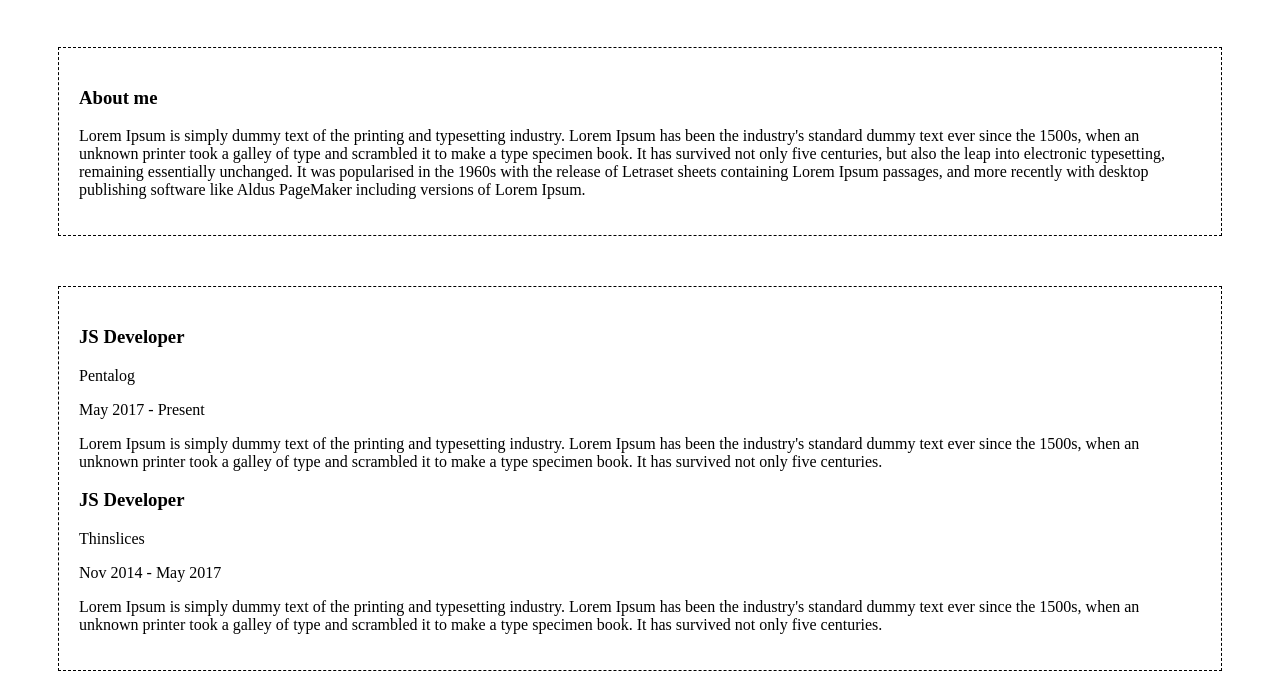
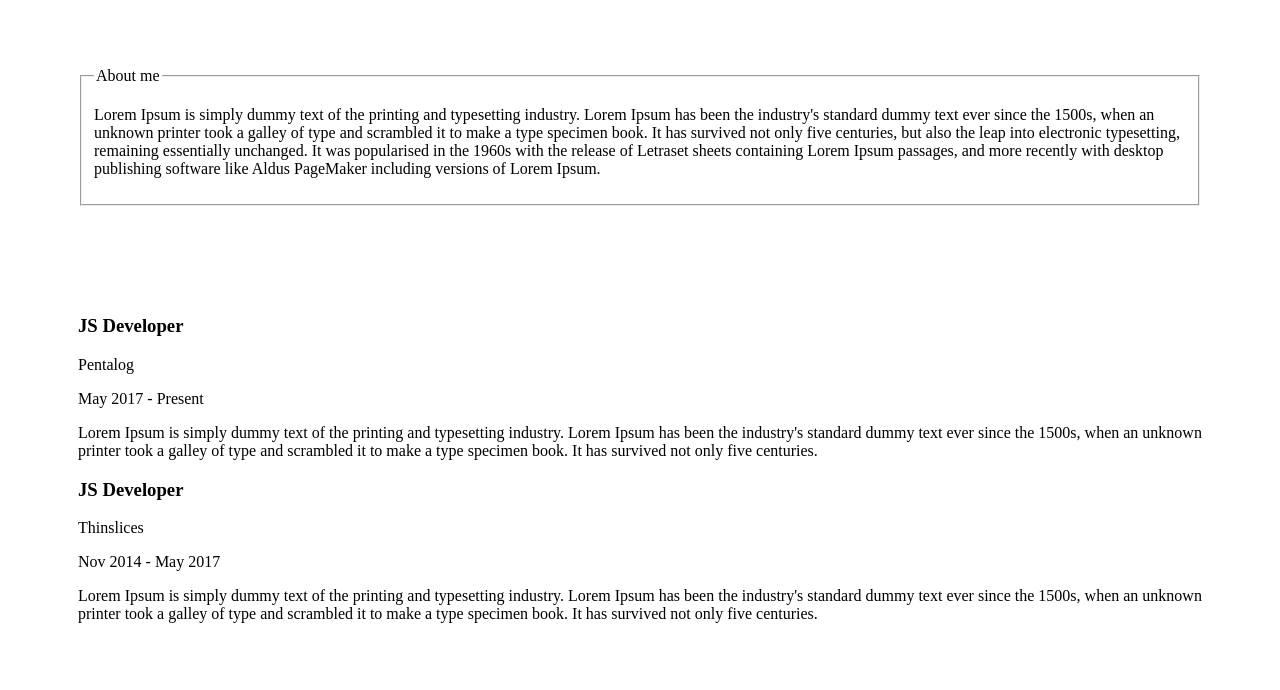
Before and after one commit to RalucaMelinte/p5_front_module1, a plain HTML site: page cv.html in a window 1280 px wide. Shown: the part 110-800 px from the top of the page. Drawn offline with Linux system fonts and the light colour scheme.

Commit message:
updated file

```diff
--- a/cv.html
+++ b/cv.html
@@ -8,7 +8,7 @@
             text-align: center;
         }
         .about-me, .experience, .skills {
-            border: 1px dashed #000000;
+
             margin: 50px;
             padding: 20px;
         }
@@ -27,13 +27,16 @@
         <h2>JS Developer</h2>
     </div>
     <div class="about-me">
-        <h3>About me</h3>
-        <p>Lorem Ipsum is simply dummy text of the printing and typesetting industry. Lorem Ipsum has been the
+        <fieldset>
+            <legend>About me</legend>
+            <p>Lorem Ipsum is simply dummy text of the printing and typesetting industry. Lorem Ipsum has been the
             industry's standard dummy text ever since the 1500s, when an unknown printer took a galley of type and
             scrambled it to make a type specimen book. It has survived not only five centuries, but also the leap into
             electronic typesetting, remaining essentially unchanged. It was popularised in the 1960s with the release of
             Letraset sheets containing Lorem Ipsum passages, and more recently with desktop publishing software like
-            Aldus PageMaker including versions of Lorem Ipsum.</p>
+            Aldus PageMaker including versions of Lorem Ipsum.
+            </p>
+        </fieldset>
     </div>
 
     <div class="experience">
```
